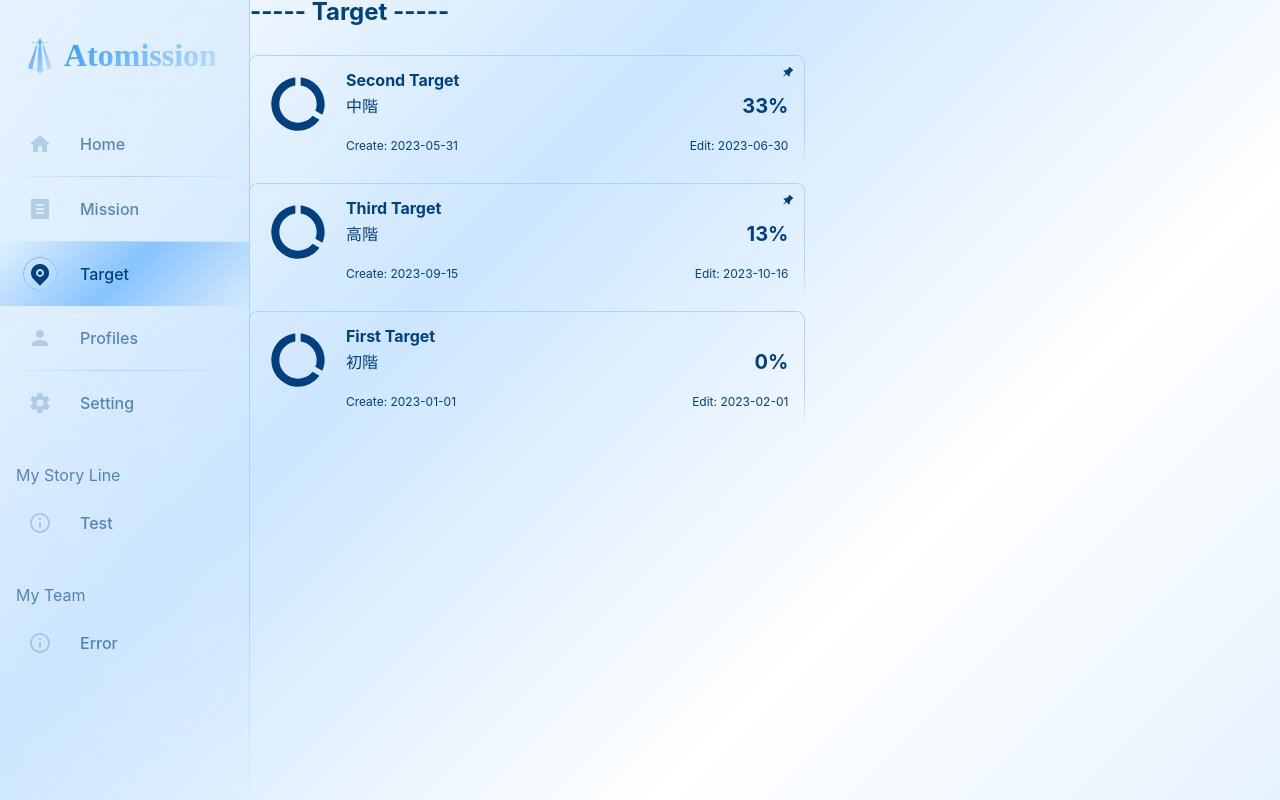
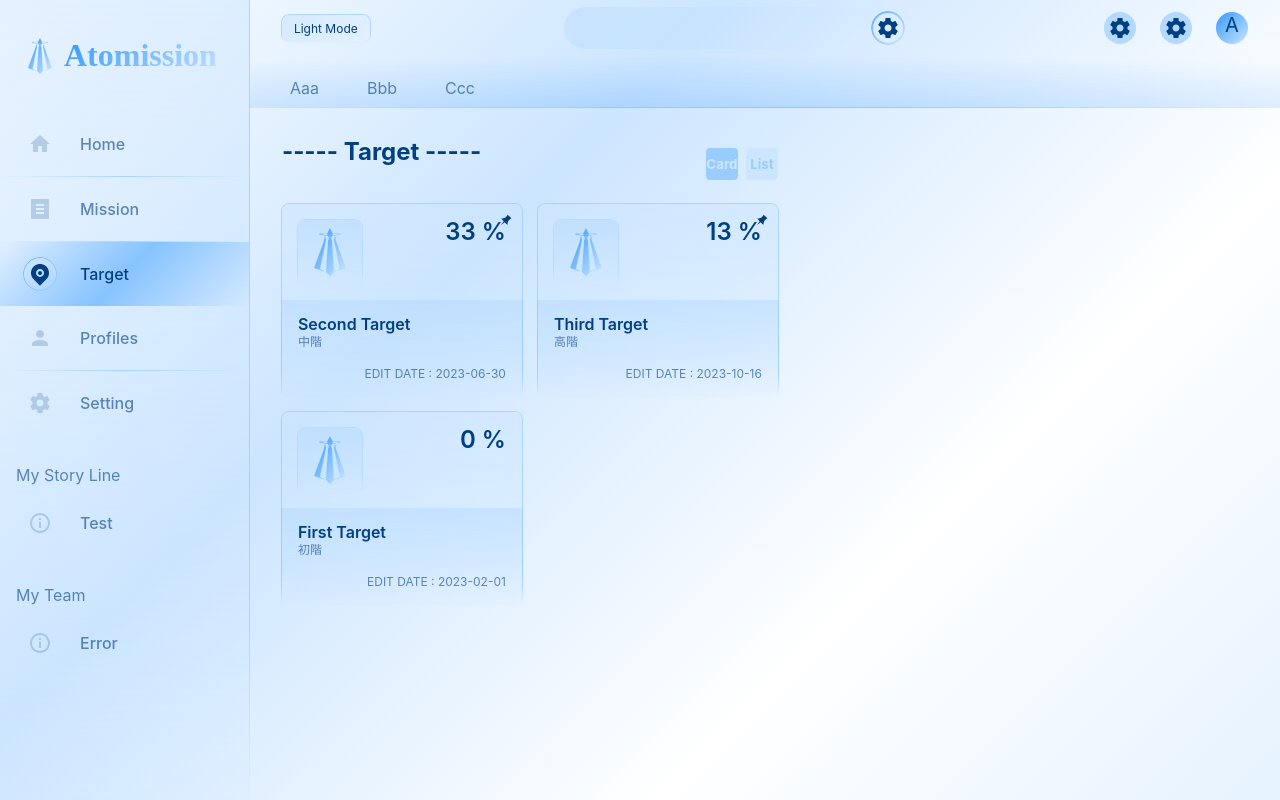
Before and after one commit to silence870121/Atomission, a Vue app: page /targets in a window 1280 px wide. Built offline with nearby package versions, Linux system fonts and the light colour scheme.

Commit message:
refactor: Refactor data and layout of the target. and modify component of the SVG.
重新構建 Target 的資料結構與介面，調整其他頁面對於 Target 的處理。並調整 SVG 組件的樣式。

issue#57

```diff
--- a/src/components/Project/TargetCard.vue
+++ b/src/components/Project/TargetCard.vue
@@ -1,96 +1,124 @@
 <script setup>
-defineProps({
-    title: String,
-    progress: Number,
-    stage: String,
-    tracked: Boolean,
-    createDate: String,
-    modifiedDate: String,
-    detail: Boolean,
+import { computed } from 'vue';
+const prop = defineProps({
+    target: {
+        type: Object,
+        default: {
+            title: 'Target name',
+            stage: 'Target stage',
+            ability: 5,
+            tracked: false,
+            createDate: '2024-01-01',
+            modifiedDate: '',
+            timerMon: 0,
+            timerYear: 1,
+            score: 0,
+        }
+
+    },
+    mode: {
+        typeof: Boolean,
+    }
 })
 
+const getProgress = computed(() => {
+    let progress = Math.floor(prop.target.score / ((prop.target.timerYear * 75000 + prop.target.timerMon * 100) / 100), 1)
+    return Math.min(Math.max(progress, 0), 100);
+})
 </script>
 
 <template>
-    <div class="target-card border">
-        <svg-icon name="progress" class="target-svg" />
-        <div class="target-content">
-            <h3 class="target-title">{{ title }} </h3>
-            <p v-if="detail" class="target-stage">{{ stage }}</p>
-            <p class="target-progress">{{ progress }}%</p>
-            <p v-if="detail" class="target-date">
-                <span>Create: {{ createDate }}</span>
-                <span v-if="modifiedDate">Edit: {{ modifiedDate }}</span>
+    <!-- *Card mode layout -->
+    <div v-if="mode" class="target-card border">
+        <div class="target-header">
+            <div class="target-svg border">
+                <svg-icon name="favicon" />
+            </div>
+            <p class="target-progress">{{ getProgress }} %</p>
+        </div>
+
+        <div class="target-content border">
+            <h3 class="target-title">{{ target.title }} </h3>
+            <p class="target-stage">{{ target.stage }}</p>
+            <p class="target-date">
+                <span v-if="target.modifiedDate">Edit date : {{ target.modifiedDate }}</span>
+                <span v-else>Create: {{ target.createDate }}</span>
             </p>
         </div>
-        <svg-icon name="tracked" v-if="tracked && detail" class="target-track" />
+        <svg-icon name="tracked" v-if="target.tracked" class="target-track" />
+    </div>
+
+    <!-- *list mode layout -->
+    <div v-else class="target-list border">
+        <div class="target-svg border">
+            <svg-icon name="favicon" />
+        </div>
+        <div class="target-content">
+            <h3 class="target-title">{{ target.title }} </h3>
+            <p class="target-stage">{{ target.stage }}</p>
+            <p class="target-date">
+                <span v-if="target.modifiedDate">Edit date : {{ target.modifiedDate }}</span>
+                <span v-else>Create: {{ target.createDate }}</span>
+            </p>
+        </div>
+        <p class="target-progress">{{ getProgress }} %</p>
+        <svg-icon name="tracked" v-if="target.tracked" class="target-track" />
     </div>
 </template>
 
 <style scoped>
-.target-card {
-    color: var(--on-surface-color);
-    background-color: var(--surface-color);
-    position: relative;
-    display: flex;
-    flex-direction: row;
-    flex-wrap: nowrap;
-    padding: 1rem;
-    cursor: pointer;
-}
-
 .target-svg {
     width: 4rem;
     height: 4rem;
-    margin-right: 1rem;
-    border: 1px solid var(--primary-variant-color);
-    border-radius: var(--border-radius-md);
-    /* background: var(--background); */
-    flex-shrink: 0;
+    display: flex;
+    padding: 0;
+    background: var(--surface-variant);
 }
 
 .target-content {
     flex: 1;
     display: flex;
-    flex-wrap: wrap;
-    align-items: flex-start;
-    gap: 0.5rem;
+    flex-direction: column;
+    /* justify-content: center; */
+    /* align-items: start; */
 }
 
 .target-title {
-    width: 100%;
-    font-weight: bold;
     text-align: left;
+    font-size: 1rem;
+    font-weight: 600;
+    margin-bottom: 0.25rem;
+}
+
+.target-stage {
+    text-align: left;
+    font-size: 0.75rem;
+    margin-bottom: 0.25rem;
+    color: var(--label-secondary-color);
+}
+
+.target-date {
+    flex: 1;
+    display: flex;
+    margin-top: 1rem;
+    justify-content: start;
+}
+
+.target-title,
+.target-stage,
+.target-date {
     white-space: nowrap;
 }
 
-.target-stage {
-    line-height: 1.25rem;
-    color: var(--primary-color);
+.target-date span {
+    text-transform: uppercase;
+    font-size: 0.75rem;
+    color: var(--label-secondary-color);
 }
 
 .target-progress {
-    flex: 1;
-    font-size: 1.25rem;
-    font-weight: bold;
-    color: var(--primary-color);
-    text-align: right;
-}
-
-.target-date {
-    width: 100%;
-    width: 100%;
-    display: flex;
-    gap: 1rem;
-    justify-content: space-between;
-    color: var(--primary-variant-color);
-    font-size: 0.75rem;
-    margin-top: 1rem;
-    flex-wrap: wrap;
-}
-
-.target-date span {
-    white-space: nowrap;
+    font-weight: 600;
+    padding-left: 1rem;
 }
 
 .target-track {
@@ -102,4 +130,57 @@ defineProps({
     top: 0.5rem;
     right: 0.5rem;
 }
+
+/* ?Part Cards or List Mode Style */
+/* *Cards Mode */
+.target-card {
+    width: calc(50% - 0.5rem);
+    display: flex;
+    flex-direction: column;
+    background: var(--surface);
+}
+
+.target-header {
+    flex: 1;
+    display: flex;
+    justify-content: space-between;
+    align-items: start;
+    padding: 1rem;
+}
+
+.target-header .target-progress {
+    font-size: 1.5rem;
+}
+
+.target-card .target-content {
+    padding: 1rem;
+    background: var(--surface-variant);
+}
+
+.target-card .target-date {
+    justify-content: end;
+}
+
+.target-content.border {
+    border-radius: 0;
+
+}
+
+.target-content.border::after {
+    border-radius: 0;
+    padding-top: 0;
+    top: 0;
+}
+
+/* *List Mode */
+.target-list {
+    width: 100%;
+    max-width: 35rem;
+    display: flex;
+    padding: 1rem;
+    gap: 1rem;
+    justify-content: center;
+    align-items: center;
+    background: var(--surface);
+}
 </style>
--- a/src/components/SvgIcon.vue
+++ b/src/components/SvgIcon.vue
@@ -8,7 +8,7 @@ const props = defineProps({
     },
     size: {
         type: String,
-        default: "sm",
+        // default: "sm",
     }
 })
 const symbolId = computed(() => { return `#icon-${props.name}` })
--- a/src/stores/target.js
+++ b/src/stores/target.js
@@ -4,6 +4,7 @@ import { defineStore } from "pinia";
 export const useTargetStore = defineStore('target', {
     state: () => ({
         //? 初始化狀態
+        isCardMode: true,
     }),
     getter: {
 
--- a/src/views/Home.vue
+++ b/src/views/Home.vue
@@ -15,14 +15,14 @@ import 'swiper/css/pagination';
 import MissionCard from '@/components/Project/MissionCard.vue';
 import { storeToRefs } from 'pinia';
 import { useMissionStore } from '../stores/mission';
+import { useTargetStore } from '../stores/target';
 
 //? Swiper configs
 const modules = [Mousewheel, Pagination]
 
 //? Mission configs
 const mission = useMissionStore()
-const { showTarget, showDesc, showTip } = storeToRefs(mission)
-mission.showTip = false
+const target = useMissionStore()
 let missionList = ref([
     {
         id: "m0001",
@@ -127,16 +127,16 @@ let missionList = ref([
                 </h2>
                 <ul class="home-content">
                     <li>
-                        <TargetCard :title="'First Target'" :progress=100 />
+                        <TargetCard />
                     </li>
                     <li>
-                        <TargetCard :title="'First Target'" :progress=100 />
+                        <TargetCard />
                     </li>
                     <li class="disabled">
-                        <TargetCard :title="'First Target'" :progress=100 />
+                        <TargetCard />
                     </li>
                     <li class="disabled">
-                        <TargetCard :title="'First Target'" :progress=100 />
+                        <TargetCard />
                     </li>
                 </ul>
             </section>
@@ -183,7 +183,8 @@ let missionList = ref([
 .home-section {
     display: flex;
     flex-direction: column;
-    padding: 4rem 1rem;
+    padding: 0 2rem;
+    padding-top: 4rem;
 }
 
 .home-content {
@@ -231,6 +232,6 @@ let missionList = ref([
     height: 100%;
     width: 1rem;
     border-radius: 1rem;
-    background-color: var(--label-secondary-color);
+    background-color: var(--wireframe-placeholder-color);
 }
 </style>
--- a/src/views/Targets.vue
+++ b/src/views/Targets.vue
@@ -1,10 +1,11 @@
 <script setup>
+import Header from '@/components/Header.vue';
 import TargetCard from '@/components/Project/TargetCard.vue';
 import TargetOption from '@/components/Project/TargetOption.vue';
+import { useTargetStore } from '../stores/target';
 import { ref } from 'vue';
 
-let activeTargetOption = ref(false)
-
+const targetSetting = useTargetStore()
 let defaultTarget = {
     id: String,
     title: String,
@@ -26,7 +27,7 @@ let targetList = ref([{
     tracked: false,
     timerMon: 12,
     timerYear: 1,
-    progress: 0,
+    score: 0,
     createDate: "2023-01-01",
     modifiedDate: "2023-02-01",
 }, {
@@ -37,7 +38,7 @@ let targetList = ref([{
     tracked: true,
     timerMon: 0,
     timerYear: 2,
-    progress: 50000,
+    score: 50000,
     createDate: "2023-05-31",
     modifiedDate: "2023-06-30",
 }, {
@@ -48,13 +49,20 @@ let targetList = ref([{
     tracked: true,
     timerMon: 0,
     timerYear: 5,
-    progress: 50000,
+    score: 50000,
     createDate: "2023-09-15",
     modifiedDate: "2023-10-16",
 }
 ])
 
+function selectCardMode() {
+    targetSetting.isCardMode = true
+}
+function selectListMode() {
+    targetSetting.isCardMode = false
+}
 
+let activeTargetOption = ref(false)
 function openOption() {
     activeTargetOption.value = true
 }
@@ -62,59 +70,86 @@ function closeOption() {
     activeTargetOption.value = false
 }
 
-function getProgress(item) {
-    let num = Math.floor(item.progress / ((item.timerYear * 75000 + item.timerMon * 100) / 100), 1)
-    return Math.min(Math.max(num, 0), 100);
-}
 
 </script>
 
 <template>
     <Router />
     <div class="container">
+        <Header />
         <div class="target">
-            <h2>----- Target -----</h2>
-            <TargetCard v-for="item in targetList.sort((a, b) => b.tracked - a.tracked)" :title="item.title"
-                :stage="item.stage" :progress="getProgress(item)" :create-date="item.createDate"
-                :modified-date="item.modifiedDate" :tracked="item.tracked" detail @click="openOption" />
+            <div class="target-head">
+                <h2>----- Target -----</h2>
+                <div v-if="targetSetting.isCardMode" class="target-mode">
+                    <button @click="selectCardMode" class="active">Card</button>
+                    <button @click="selectListMode">List</button>
+                </div>
+                <div v-else class="target-mode">
+                    <button @click="selectCardMode">Card</button>
+                    <button @click="selectListMode" class="active">List</button>
+                </div>
+            </div>
+            <div class="target-content">
+                <TargetCard v-for="item in targetList.sort((a, b) => b.tracked - a.tracked)" :target="item"
+                    :mode="targetSetting.isCardMode" />
+            </div>
+
         </div>
 
-        <div v-show="activeTargetOption" class="target target-option border">
-            <button class="close-btn" @click="closeOption"> <svg-icon name="close" /> </button>
-            <TargetOption />
-        </div>
     </div>
 </template>
 
 <style scoped>
-h2 {
-    padding-bottom: 1rem;
+.target {
+    width: 100%;
+    max-width: 35rem;
+    display: flex;
+    flex-direction: column;
+    gap: 1rem;
+    padding: 2rem;
 }
 
-
-.target {
+.target-head {
+    width: 100%;
     display: flex;
-    gap: 1rem;
-    flex-direction: column;
-    padding-bottom: 1rem;
+    align-items: start;
+    gap: 10rem;
 }
 
-.target-option {
-    position: fixed;
-    right: 0;
-    margin: 2rem;
-    margin-top: 3.5rem;
-    /* background-color: var(--surface-color); */
-    box-shadow: 0 0 1rem var(--on-surface-color);
-    backdrop-filter: blur(1rem);
+.target-head h2 {
+    flex: 1;
 }
 
-@media (max-width: 540px) {
-    .target-option {
-        left: 0;
-        margin: 1rem 15px;
-        top: 50%;
-        transform: translateY(-50%);
-    }
+.target-mode {
+    display: flex;
+    gap: 0.5rem;
+    padding: 0.5rem 0;
+}
+
+.target-mode button {
+    width: 2rem;
+    height: 2rem;
+    display: flex;
+    justify-content: center;
+    align-items: center;
+    border-radius: 0.25rem;
+    font-weight: bold;
+
+    color: var(--wireframe-placeholder-color);
+    background: var(--wireframe-surface-color);
+}
+
+.target-content {
+    width: 100%;
+    display: flex;
+    align-items: start;
+    gap: 1rem;
+    flex-wrap: wrap;
+
+}
+
+.target-mode button.active {
+    color: var(--wireframe-surface-color);
+    background: var(--wireframe-placeholder-color);
 }
 </style>
```
